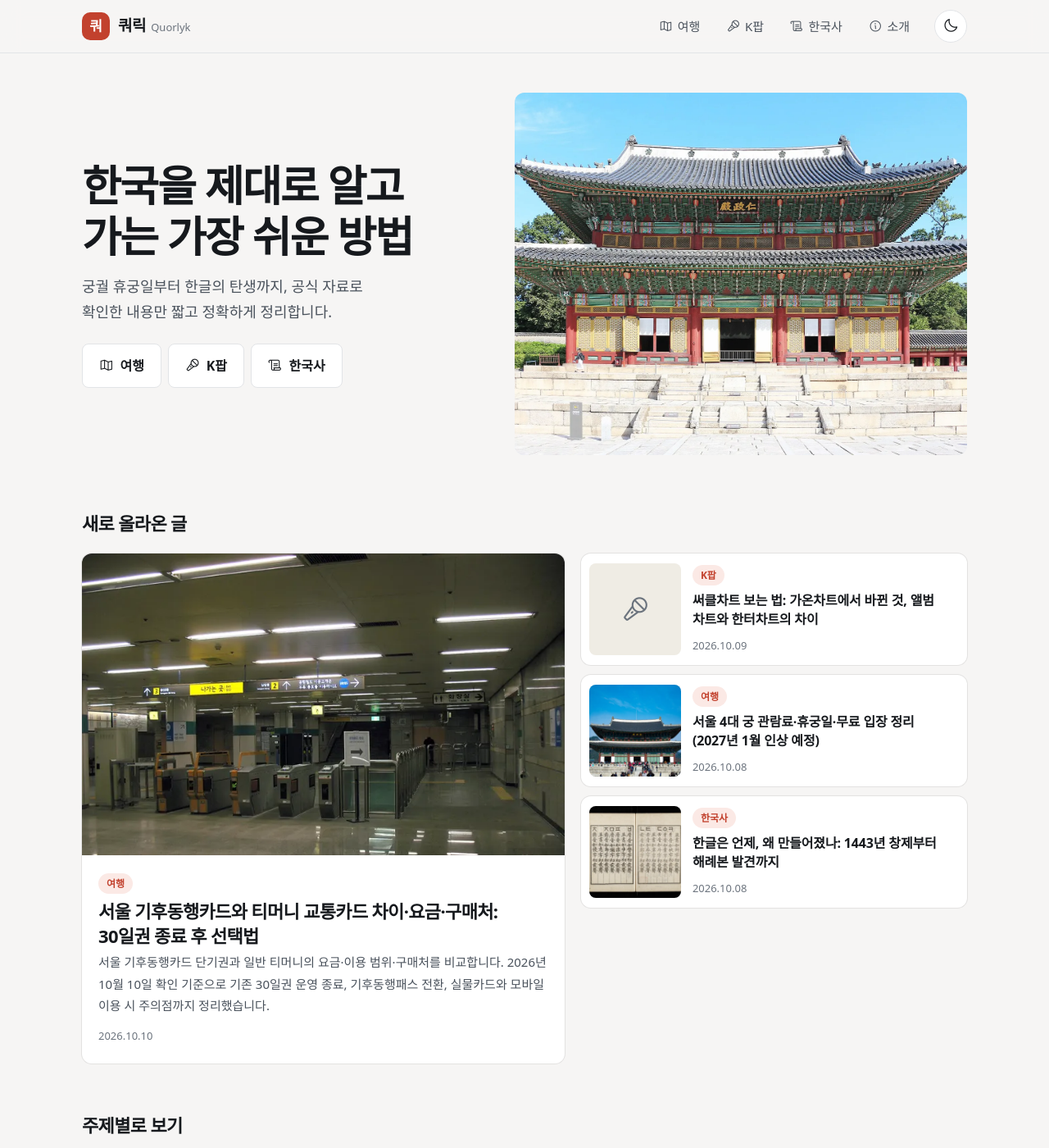
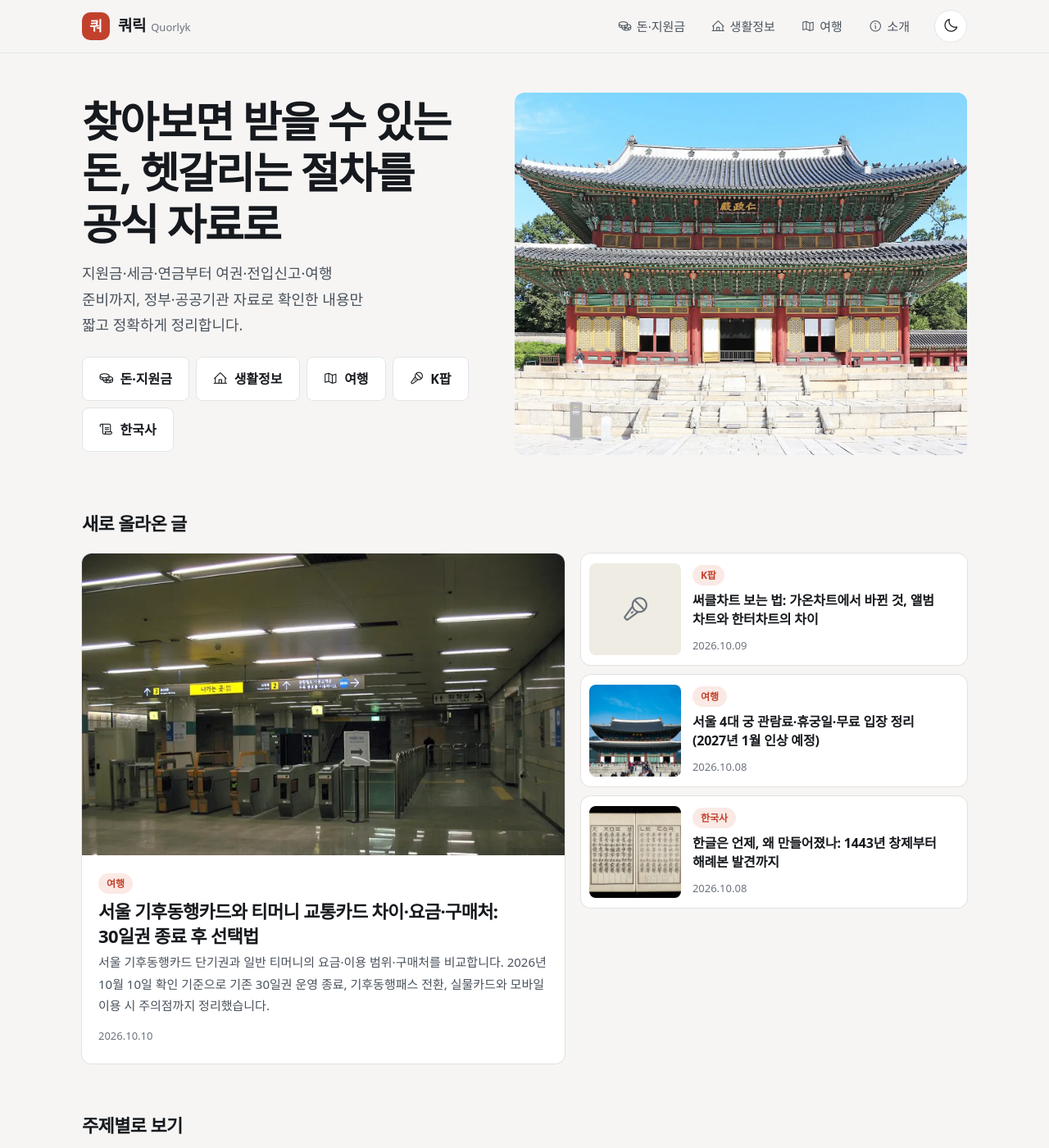
Before and after one commit to ekgoddlek0-dotcom/quorlyk-site, a Jekyll site: the page built from index.html, in a window 1280 px wide and 1400 px high. Shown: the whole window at 82% size. Built offline with Jekyll 4.4.1, drawn with Linux system fonts in a browser that asks for light colours; some web fonts are replaced; some of the changed text lies outside the part shown.

Commit message:
사이트 개편: 돈·지원금·생활정보 중심 (메뉴·소개·분류)

```diff
--- a/_config.yml
+++ b/_config.yml
@@ -1,5 +1,5 @@
 title: 쿼릭 Quorlyk
-description: 한국 여행, K팝, 한국사를 직접 확인한 사실로 쉽게 정리하는 정보 사이트
+description: 정부지원금·세금·연금 같은 돈 정보와 생활 절차, 여행 정보를 공식 자료로 확인해 쉽게 정리하는 정보 사이트
 url: https://quorlyk.com
 lang: ko
 permalink: /:title/
--- a/_layouts/default.html
+++ b/_layouts/default.html
@@ -22,9 +22,9 @@
     </a>
     <nav class="nav-desk" aria-label="주요 메뉴">
       {% assign here = page.category | default: page.cat %}
+      <a href="{{ '/category/money/' | relative_url }}" {% if here == 'money' %}aria-current="page"{% endif %}><i class="ph ph-coins"></i>돈·지원금</a>
+      <a href="{{ '/category/life/' | relative_url }}" {% if here == 'life' %}aria-current="page"{% endif %}><i class="ph ph-house-line"></i>생활정보</a>
       <a href="{{ '/category/travel/' | relative_url }}" {% if here == 'travel' %}aria-current="page"{% endif %}><i class="ph ph-map-trifold"></i>여행</a>
-      <a href="{{ '/category/kpop/' | relative_url }}" {% if here == 'kpop' %}aria-current="page"{% endif %}><i class="ph ph-microphone-stage"></i>K팝</a>
-      <a href="{{ '/category/history/' | relative_url }}" {% if here == 'history' %}aria-current="page"{% endif %}><i class="ph ph-scroll"></i>한국사</a>
       <a href="{{ '/about/' | relative_url }}" {% if page.url == '/about/' %}aria-current="page"{% endif %}><i class="ph ph-info"></i>소개</a>
     </nav>
     <button class="icon-btn" id="theme" type="button" aria-label="화면 밝기 바꾸기"><i class="ph ph-moon"></i></button>
@@ -50,9 +50,9 @@
 <nav class="tabbar" aria-label="하단 메뉴">
   {% assign here = page.category | default: page.cat %}
   <a href="{{ '/' | relative_url }}" {% if page.url == '/' %}aria-current="page"{% endif %}><i class="ph ph-house"></i><span>홈</span></a>
+  <a href="{{ '/category/money/' | relative_url }}" {% if here == 'money' %}aria-current="page"{% endif %}><i class="ph ph-coins"></i><span>돈·지원금</span></a>
+  <a href="{{ '/category/life/' | relative_url }}" {% if here == 'life' %}aria-current="page"{% endif %}><i class="ph ph-house-line"></i><span>생활정보</span></a>
   <a href="{{ '/category/travel/' | relative_url }}" {% if here == 'travel' %}aria-current="page"{% endif %}><i class="ph ph-map-trifold"></i><span>여행</span></a>
-  <a href="{{ '/category/kpop/' | relative_url }}" {% if here == 'kpop' %}aria-current="page"{% endif %}><i class="ph ph-microphone-stage"></i><span>K팝</span></a>
-  <a href="{{ '/category/history/' | relative_url }}" {% if here == 'history' %}aria-current="page"{% endif %}><i class="ph ph-scroll"></i><span>한국사</span></a>
 </nav>
 
 <button class="to-top" id="top" type="button" aria-label="맨 위로"><i class="ph ph-arrow-up"></i></button>
--- a/assets/style.css
+++ b/assets/style.css
@@ -3,7 +3,7 @@
 :root {
   --bg: #f6f5f4; --surface: #ffffff; --ink: #16191d; --ink-2: #4a525c; --muted: #6b737d;
   --line: #e2e4e7; --accent: #c2412d; --accent-ink: #ffffff; --accent-soft: #fbe9e5;
-  --travel: #e7eef5; --kpop: #f3e8f0; --history: #efece4;
+  --travel: #e7eef5; --kpop: #f3e8f0; --history: #efece4; --money: #e8f2ea; --life: #f4efe4;
   --r: 12px; --shadow: 0 0 0 1px rgb(0 0 0 / .08);
   --tab-h: 64px;
   color-scheme: light;
@@ -12,7 +12,7 @@
   :root:not([data-theme="light"]) {
     --bg: #121417; --surface: #1a1d21; --ink: #ecedef; --ink-2: #c3c8ce; --muted: #9aa2ab;
     --line: #2a2e34; --accent: #ef7a5f; --accent-ink: #1a0e0b; --accent-soft: #3a211c;
-    --travel: #1d2630; --kpop: #2a1f28; --history: #26241e;
+    --travel: #1d2630; --kpop: #2a1f28; --history: #26241e; --money: #1c2a20; --life: #29251d;
     --shadow: 0 0 0 1px rgb(255 255 255 / .08);
     color-scheme: dark;
   }
@@ -20,7 +20,7 @@
 :root[data-theme="dark"] {
   --bg: #121417; --surface: #1a1d21; --ink: #ecedef; --ink-2: #c3c8ce; --muted: #9aa2ab;
   --line: #2a2e34; --accent: #ef7a5f; --accent-ink: #1a0e0b; --accent-soft: #3a211c;
-  --travel: #1d2630; --kpop: #2a1f28; --history: #26241e;
+  --travel: #1d2630; --kpop: #2a1f28; --history: #26241e; --money: #1c2a20; --life: #29251d;
   --shadow: 0 0 0 1px rgb(255 255 255 / .08);
   color-scheme: dark;
 }
@@ -122,7 +122,7 @@ body { padding-bottom: calc(var(--tab-h) + env(safe-area-inset-bottom)); }
 .cat-tile strong { font-size: 20px; }
 .cat-tile span { font-size: 15px; color: var(--ink-2); line-height: 1.6; }
 .cat-tile em { font-style: normal; font-size: 14px; font-weight: 700; color: var(--accent); display: inline-flex; gap: 6px; align-items: center; margin-top: 6px; }
-.cat-travel { background: var(--travel); } .cat-kpop { background: var(--kpop); } .cat-history { background: var(--history); }
+.cat-travel { background: var(--travel); } .cat-kpop { background: var(--kpop); } .cat-history { background: var(--history); } .cat-money { background: var(--money); } .cat-life { background: var(--life); }
 
 /* 카테고리 */
 .cat-head { padding-top: 36px; padding-bottom: 8px; }
--- a/index.html
+++ b/index.html
@@ -1,11 +1,11 @@
 ---
 layout: default
-title: 한국 여행·K팝·한국사 정보
+title: 돈·지원금·생활정보·여행 공식 정보 정리
 ---
 <section class="hero wrap-wide">
   <div class="hero-t">
-    <h1>한국을 제대로 알고 가는 가장 쉬운 방법</h1>
-    <p>궁궐 휴궁일부터 한글의 탄생까지, 공식 자료로 확인한 내용만 짧고 정확하게 정리합니다.</p>
+    <h1>찾아보면 받을 수 있는 돈, 헷갈리는 절차를 공식 자료로</h1>
+    <p>지원금·세금·연금부터 여권·전입신고·여행 준비까지, 정부·공공기관 자료로 확인한 내용만 짧고 정확하게 정리합니다.</p>
     <div class="hero-btns">
       {% for c in site.data.cats %}<a class="btn btn-pill" href="{{ '/category/' | append: c[0] | append: '/' | relative_url }}"><i class="ph {{ c[1].icon }}"></i>{{ c[1].name }}</a>{% endfor %}
     </div>
```
Also changed, not shown: _data/cats.yml (+8 -0 lines), about.md (+6 -2 lines), category/life/index.html (added, +19 -0 lines), category/money/index.html (added, +19 -0 lines).
